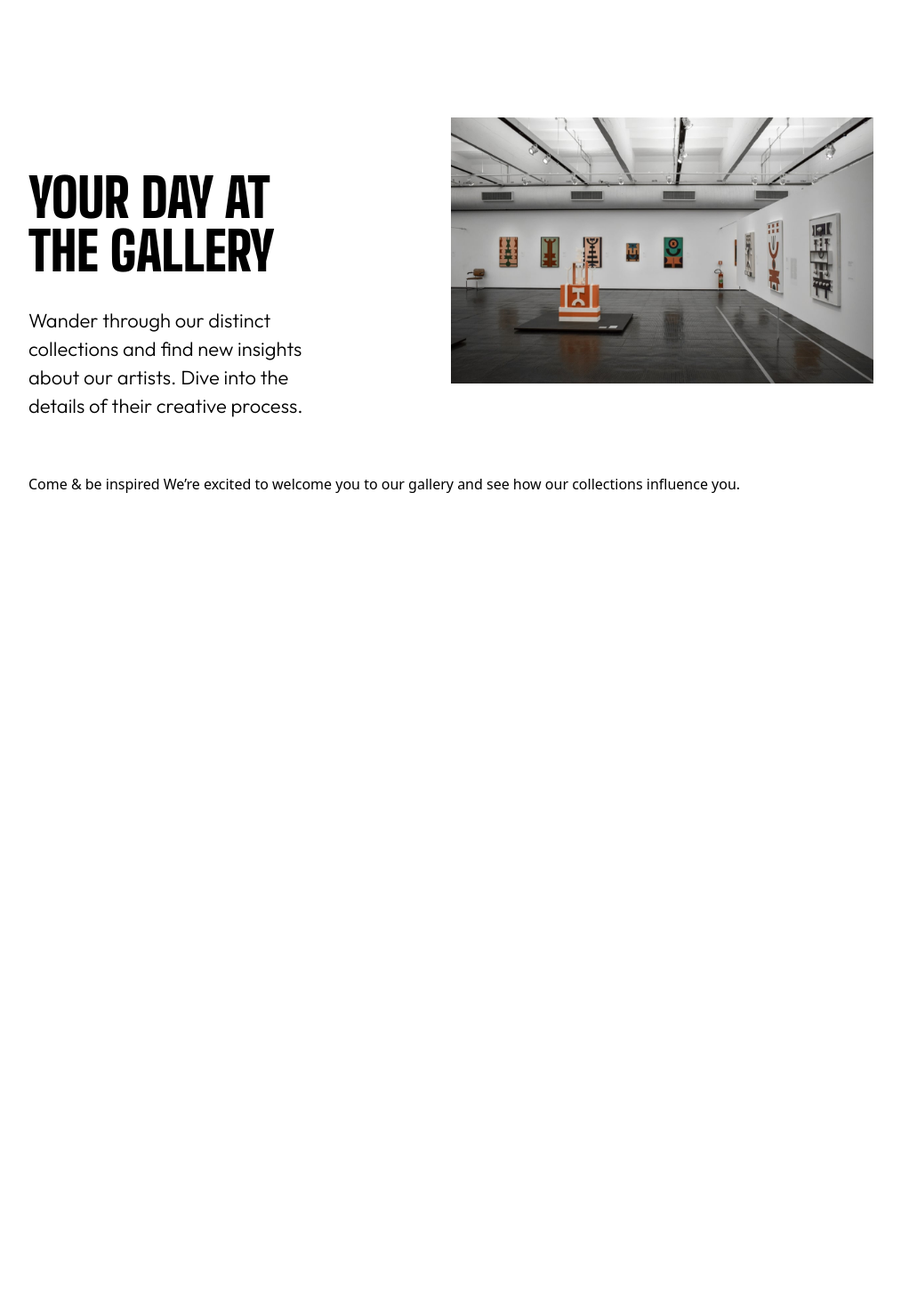
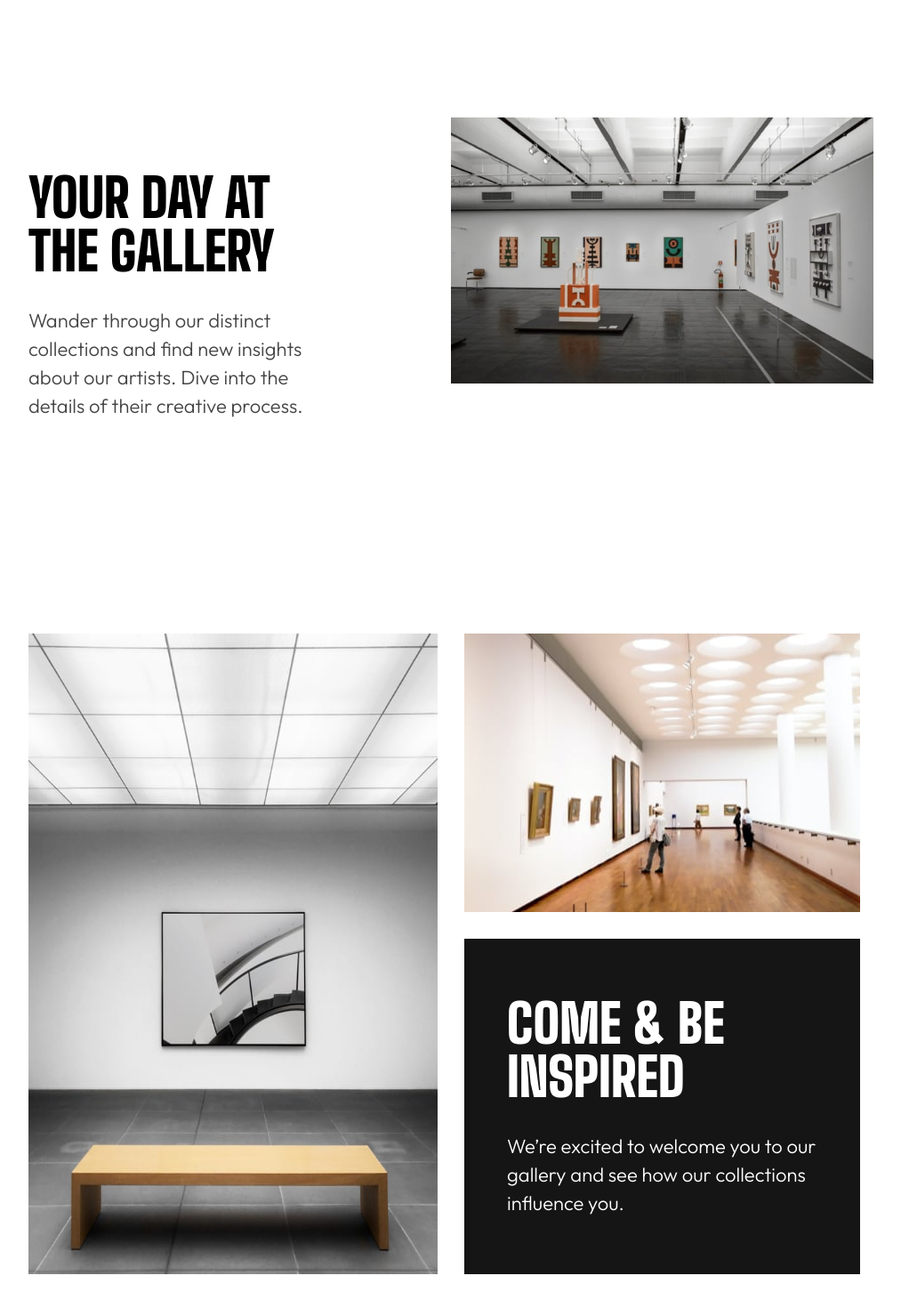
Before and after one commit to dantheuri/art-gallery-website, a React (Vite) app: page / in a window 1280 px wide. Shown: the part 848-2318 px from the top of the page at 89% size, without its empty margins (133-1146 px from the left). Before the commit the page ends 1404 px from the top, so only its background shows below. Built offline with nearby package versions, Linux system fonts and the light colour scheme.

Commit message:
adding the grid

```diff
--- a/src/components/Header.tsx
+++ b/src/components/Header.tsx
@@ -10,7 +10,7 @@ const Header = () => {
 					<img src={headerImg} alt="" className="w-full h-full object-cover " />
 				</div>
 				<div className="absolute left-[57.81rem] top-[11.87rem] w-[21.875rem]">
-					<p className="text-[1.375rem] font-outfit text-[#444]">
+					<p className="text-[1.375rem] leading-[2rem] font-outfit text-dark-grey">
 						The arts in the collection of the Modern Art Gallery all started
 						from a spark of inspiration. Will these pieces inspire you? Visit us
 						and find out.
--- a/src/components/Main.tsx
+++ b/src/components/Main.tsx
@@ -1,12 +1,16 @@
-import imageGrid1 from '../assets/desktop/image-grid-1@2x.jpg'
+import imageGrid1 from '../assets/desktop/image-grid-1.jpg'
+import imageGrid2 from '../assets/desktop/image-grid-2.jpg'
+import imageGrid3 from '../assets/desktop/image-grid-3.jpg'
 
 const Main = () => {
   return (
 		<div className="mt-[11.25rem] px-[10.31rem]">
 			<div className="flex gap-[7.81rem]">
 				<div className="flex-col justify-iems-center">
-					<h2 className="font-bigShouldersDisplay  mt-[3.75rem] w-[21.875rem] text-[3.75rem] font-[900] leading-[3.75rem] uppercase">Your day at the gallery</h2>
-					<p className="mt-[2rem] w-[21.875rem] text-[1.375rem] leading-[2rem] font-outfit">
+					<h2 className="font-bigShouldersDisplay mt-[3.75rem] w-[21.875rem] text-[3.75rem] font-[900] leading-[3.75rem] uppercase">
+						Your day at the gallery
+					</h2>
+					<p className="mt-[2rem] text-dark-grey w-[21.875rem] text-[1.375rem] leading-[2rem] font-outfit">
 						Wander through our distinct collections and find new insights about
 						our artists. Dive into the details of their creative process.
 					</p>
@@ -16,10 +20,25 @@ const Main = () => {
 				</div>
 			</div>
 
-			<p>
-				Come &amp; be inspired We’re excited to welcome you to our gallery and
-				see how our collections influence you.
-			</p>
+			<div className="mt-[11.25rem] mb-[50rem] h-[45rem] grid grid-cols-2 gap-x-[1.88rem]">
+				<div>
+					<img src={imageGrid2} alt="" className="h-[45rem] w-[39.6875rem]" />
+				</div>
+				<div className="w-[27.8125rem]">
+					<div className="h-[19.5625rem] ">
+						<img src={imageGrid3} alt="" />
+					</div>
+					<div className="w-[27.8125rem] mt-[1.87rem] h-[23.5625rem] pl-[3rem] pr-[2.94rem] pt-[4.06rem] pb-[4rem] bg-almost-black text-white">
+						<h2 className="font-[900] font-bigShouldersDisplay leading-[3.75rem] text-[3.75rem] uppercase">
+							Come & Be Inspired
+						</h2>
+						<p className="mt-[2rem] font-outfit text-[1.375rem] font-[300] leading-[2rem]">
+							We’re excited to welcome you to our gallery and see how our
+							collections influence you.
+						</p>
+					</div>
+				</div>
+			</div>
 		</div>
 	);
 }
--- a/src/index.css
+++ b/src/index.css
@@ -7,4 +7,5 @@
 #docs-root {
     --almost-black: #151515;
     --gold: #D5966C;
+    --dark-grey: #444;
 }
--- a/tailwind.config.js
+++ b/tailwind.config.js
@@ -5,7 +5,8 @@ export default {
 		extend: {
 			colors: {
 				"almost-black": "var(--almost-black)",
-				"gold": "var(--gold)"
+				"gold": "var(--gold)",
+				"dark-grey": "var(--dark-grey)"
 			},
 			fontFamily: {
 				bigShouldersDisplay: ['Big Shoulders Display'],
```
